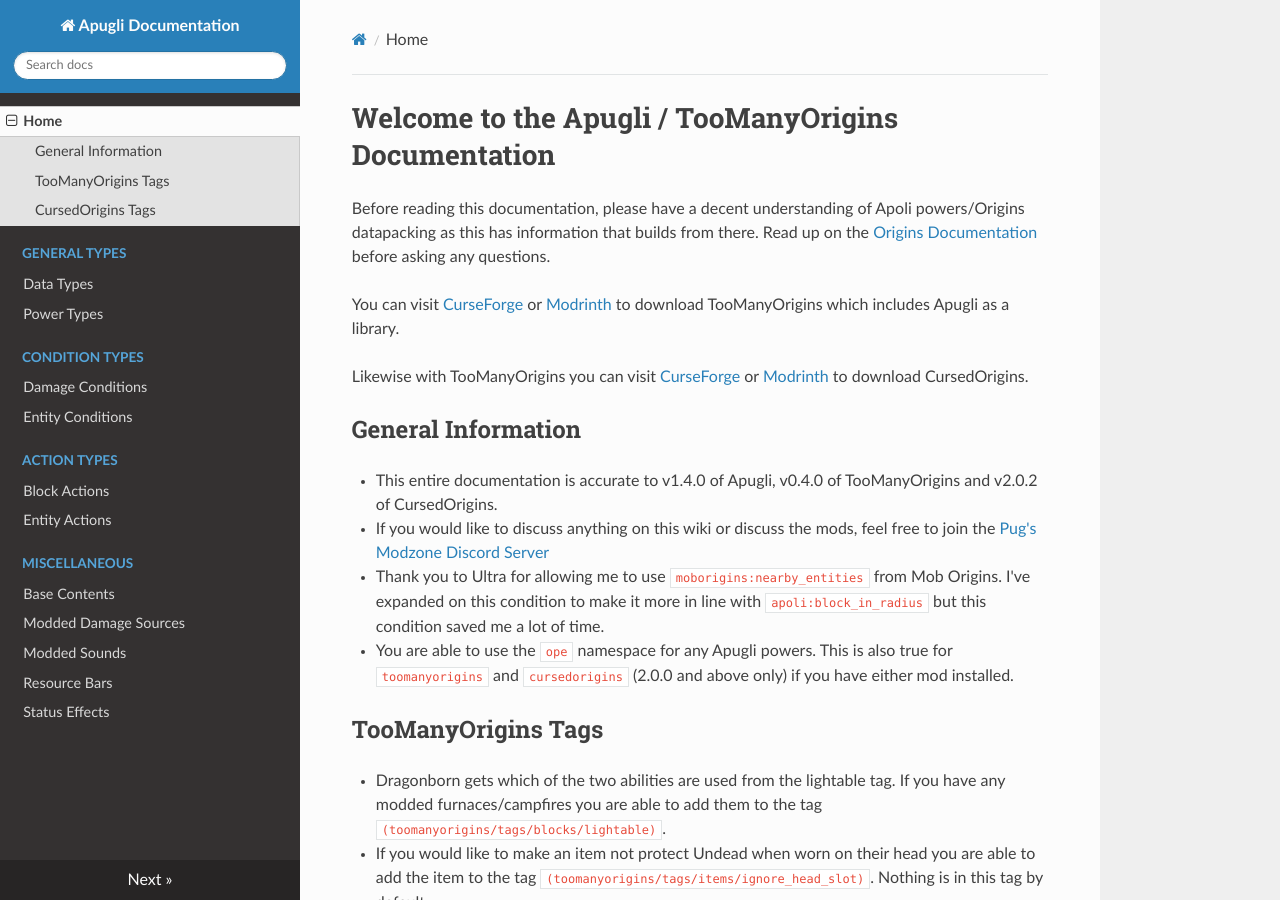
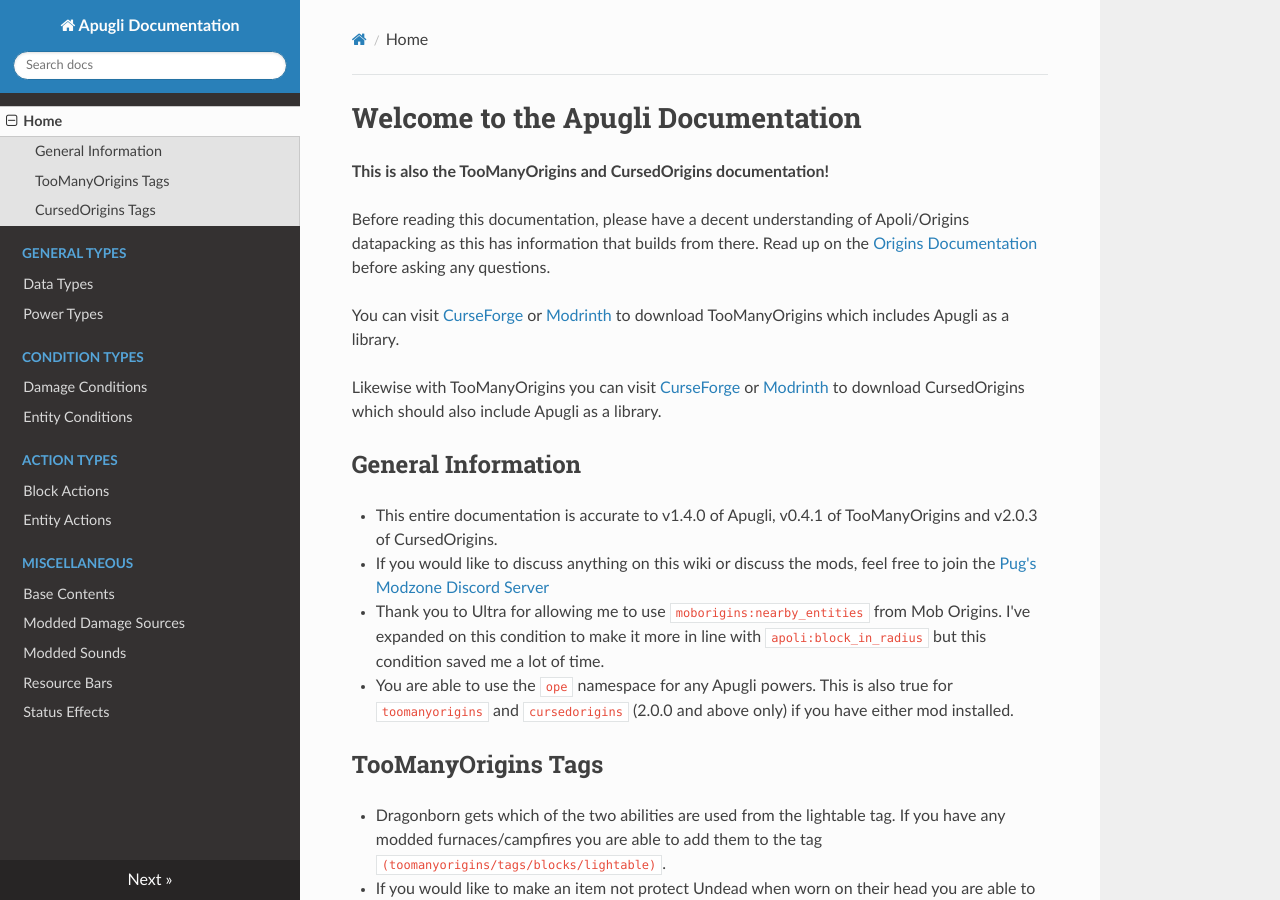
Before and after one commit to MerchantPug/apugli-docs, an MkDocs documentation site: the page built from docs/index.md, in a window 1280 px wide and 900 px high. Built offline with MkDocs 1.6.1, drawn with Linux system fonts in a browser that asks for light colours; nearby versions of some CDN libraries.

Commit message:
Update index.md

```diff
--- a/docs/index.md
+++ b/docs/index.md
@@ -3,17 +3,18 @@ title: Home
 date: 2021-01-08
 ---
 
-# Welcome to the Apugli / TooManyOrigins Documentation
+# Welcome to the Apugli Documentation
+**This is also the TooManyOrigins and CursedOrigins documentation!**
 
-Before reading this documentation, please have a decent understanding of Apoli powers/Origins datapacking as this has information that builds from there.
+Before reading this documentation, please have a decent understanding of Apoli/Origins datapacking as this has information that builds from there.
 Read up on the [Origins Documentation](https://origins.readthedocs.io/en/latest/) before asking any questions.
 
 You can visit [CurseForge](https://www.curseforge.com/minecraft/mc-mods/toomanyorigins) or [Modrinth](https://modrinth.com/mod/toomanyorigins) to download TooManyOrigins which includes Apugli as a library.
 
-Likewise with TooManyOrigins you can visit [CurseForge](https://www.curseforge.com/minecraft/mc-mods/cursedorigins) or [Modrinth](https://modrinth.com/mod/cursedorigins) to download CursedOrigins.
+Likewise with TooManyOrigins you can visit [CurseForge](https://www.curseforge.com/minecraft/mc-mods/cursedorigins) or [Modrinth](https://modrinth.com/mod/cursedorigins) to download CursedOrigins which should also include Apugli as a library.
 
 ## General Information
-* This entire documentation is accurate to v1.4.0 of Apugli, v0.4.0 of TooManyOrigins and v2.0.2 of CursedOrigins.
+* This entire documentation is accurate to v1.4.0 of Apugli, v0.4.1 of TooManyOrigins and v2.0.3 of CursedOrigins.
 * If you would like to discuss anything on this wiki or discuss the mods, feel free to join the [Pug's Modzone Discord Server](https://discord.gg/UBfEjsANNz)
 * Thank you to Ultra for allowing me to use `moborigins:nearby_entities` from Mob Origins. I've expanded on this condition to make it more in line with `apoli:block_in_radius` but this condition saved me a lot of time.
 * You are able to use the `ope` namespace for any Apugli powers. This is also true for `toomanyorigins` and `cursedorigins` (2.0.0 and above only) if you have either mod installed.
```
